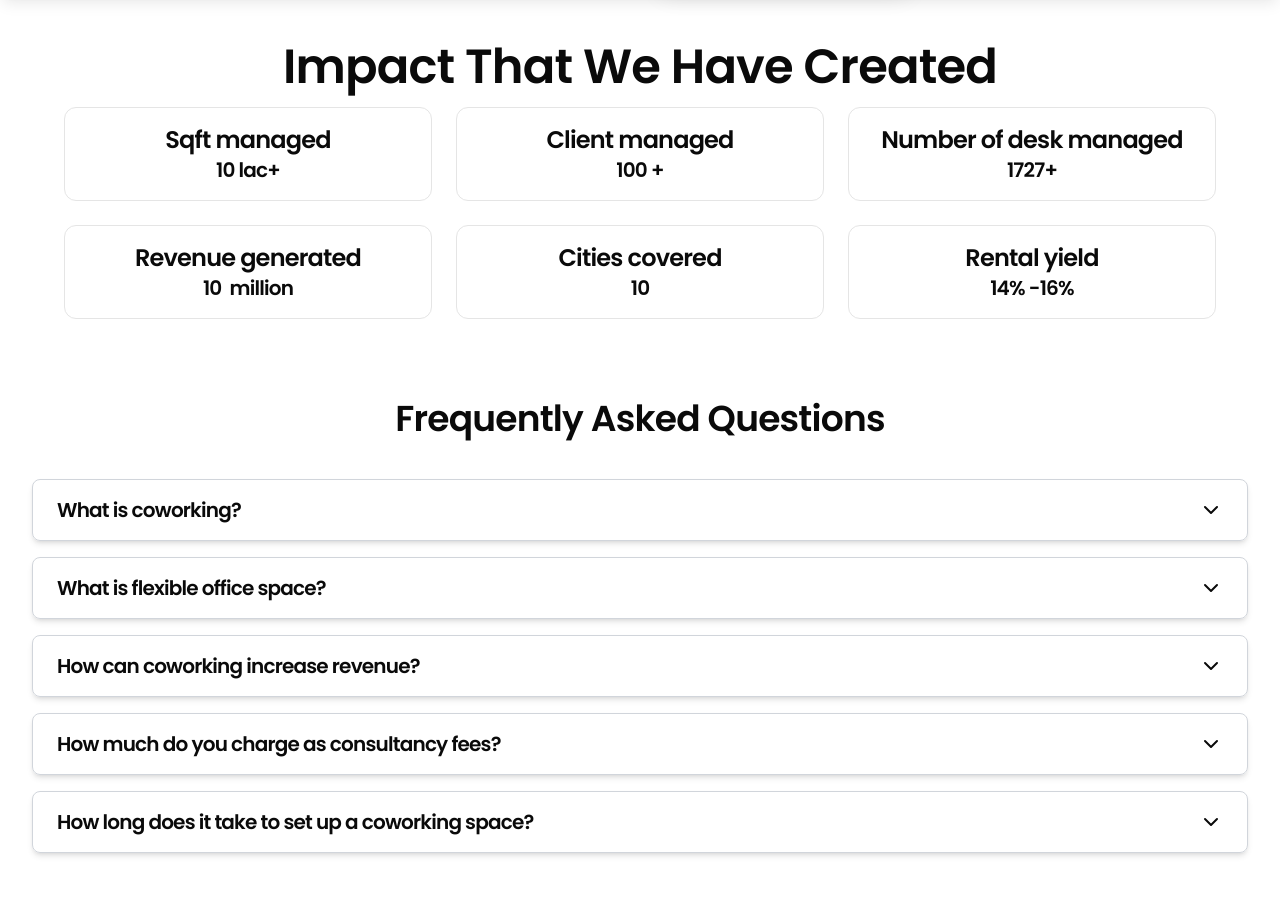
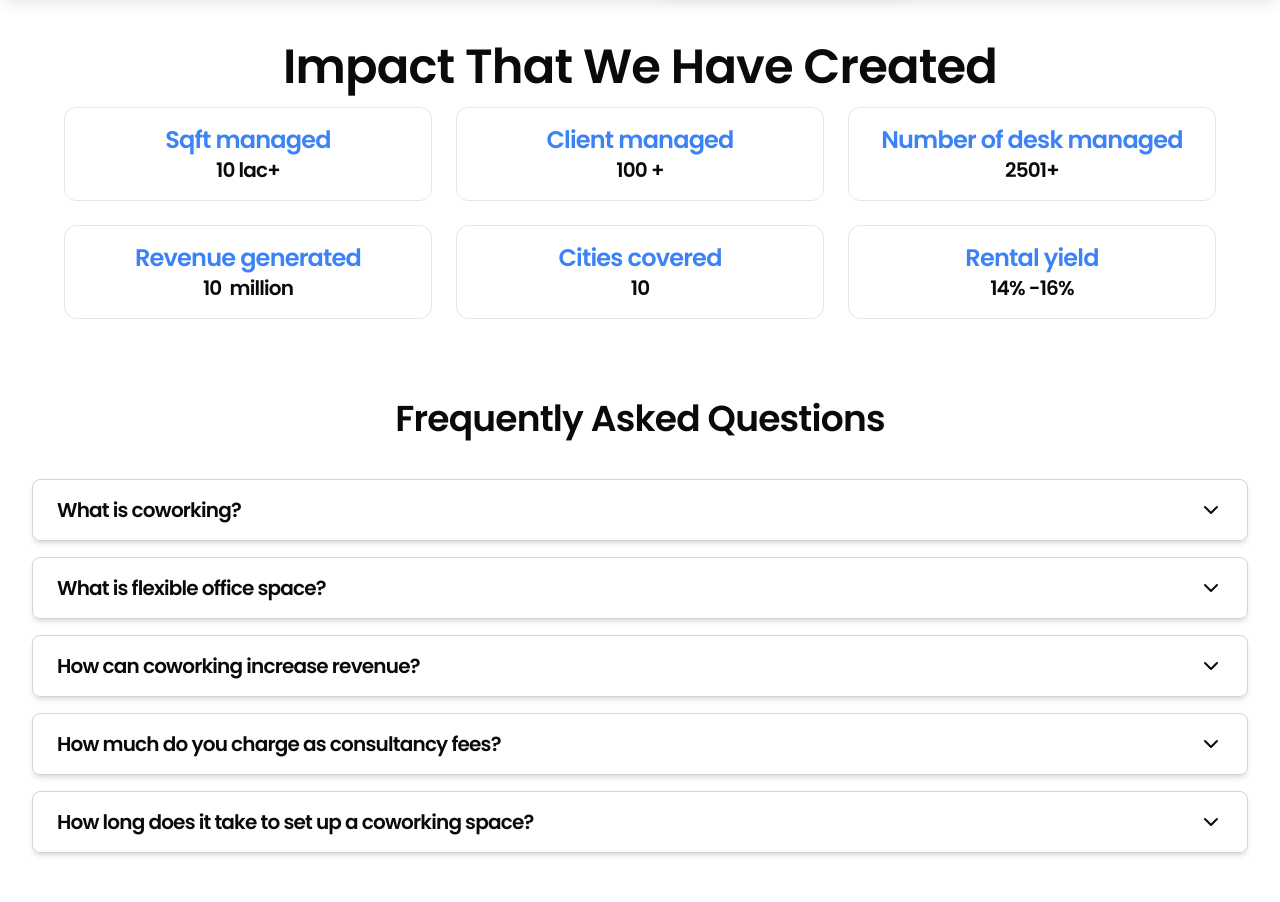
Before and after one commit to harshrao26/BlueRosePublishers, a React (Vite) app: page / in a window 1280 px wide. Shown: the part 6600-7502 px from the top of the page. Built offline with nearby package versions, Linux system fonts and the light colour scheme.

Commit message:
Color And spped

```diff
--- a/src/components/CounterFast.jsx
+++ b/src/components/CounterFast.jsx
@@ -37,7 +37,7 @@ const Counter = ({ desiredNumber }) => {
       timer = setInterval(() => {
         setCount((prevCount) => {
           if (prevCount < desiredNumber) {
-            return prevCount + 1; // Increment the count
+            return prevCount + 50; // Increment the count
           } else {
             clearInterval(timer); // Stop the timer when desiredNumber is reached
             return prevCount;
--- a/src/components/Impact.jsx
+++ b/src/components/Impact.jsx
@@ -12,42 +12,42 @@ const Impact = () => {
       {/* Responsive Grid Layout */}
       <div className="grid grid-cols-1 sm:grid-cols-2 lg:grid-cols-3 gap-6 w-full text-center">
         <div className="border-[1px] rounded-xl p-4">
-          <h1 className="text-2xl font-semibold">Sqft managed </h1>
+          <h1 className="text-2xl text-blue-500 font-semibold">Sqft managed </h1>
           <h1 className="flex w-full justify-center text-xl gap-1 font-semibold">
             <Counter desiredNumber={10} /> lac+
           </h1>
         </div>
 
         <div className="border-[1px] rounded-xl p-4">
-          <h1 className="text-2xl font-semibold ">Client managed</h1>
+          <h1 className="text-2xl text-blue-500 font-semibold ">Client managed</h1>
           <h1 className="flex w-full justify-center text-xl gap-1 font-semibold">
             <Counter desiredNumber={100} /> +
           </h1>
         </div>
 
         <div className="border-[1px] rounded-xl p-4">
-          <h1 className="text-2xl font-semibold">Number of desk managed</h1>
+          <h1 className="text-2xl text-blue-500 font-semibold">Number of desk managed</h1>
           <h1 className="flex w-full font-semibold text-xl justify-center">
             <CounterFast desiredNumber={2500} />+
           </h1>
         </div>
 
         <div className="border-[1px] rounded-xl p-4">
-          <h1 className="text-2xl font-semibold">Revenue generated</h1>
+          <h1 className="text-2xl text-blue-500 font-semibold">Revenue generated</h1>
           <h1 className="flex w-full justify-center  font-semibold text-xl gap-2">
             <Counter desiredNumber={10} /> million
           </h1>
         </div>
 
         <div className="border-[1px] rounded-xl p-4">
-          <h1 className="text-2xl font-semibold">Cities covered</h1>
+          <h1 className="text-2xl text-blue-500 font-semibold">Cities covered</h1>
           <h1 className="text-xl font-semibold">
             <Counter desiredNumber={10} />
           </h1>
         </div>
 
         <div className="border-[1px] rounded-xl p-4">
-          <h1 className="text-2xl font-semibold">Rental yield</h1>
+          <h1 className="text-2xl text-blue-500 font-semibold">Rental yield</h1>
           <h1 className="flex w-full text-xl font-semibold justify-center">
             <Counter desiredNumber={14} />% - <Counter desiredNumber={16} /> %
           </h1>
```
